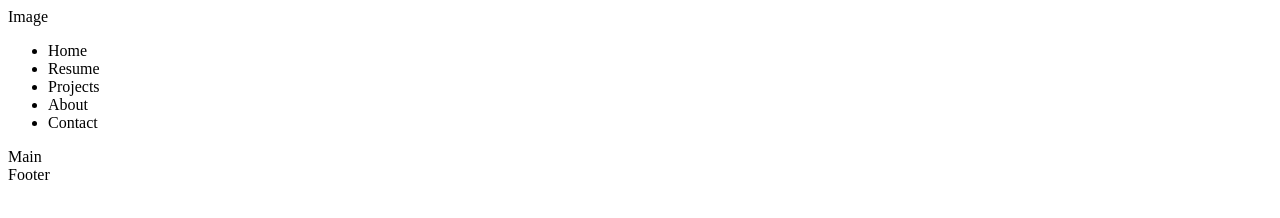
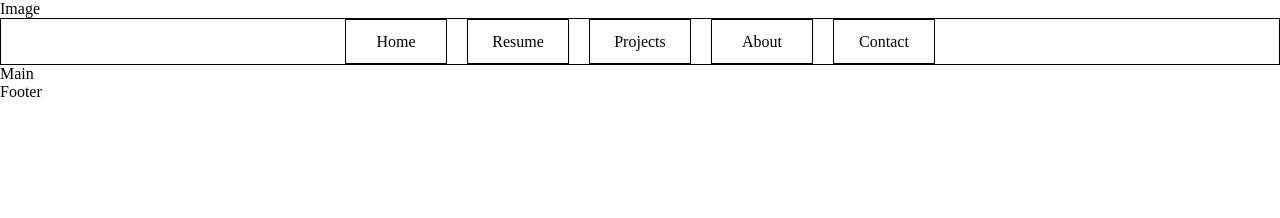
Before and after one commit to chapmancbVCU/portfolio, a website built with webpack: page dist/index.html in a window 1280 px wide. Built offline with nearby package versions, Linux system fonts and the light colour scheme.

Commit message:
Added styling for tabs.

```diff
--- a/src/css/styles.css
+++ b/src/css/styles.css
@@ -4,3 +4,28 @@
   Date Created: December 28, 2022
    Description: CSS Stylesheet for professional portfolio.
 ******************************************************************************/
+* {
+    margin: 0;
+    padding: 0;
+}
+
+.menu-list {
+    text-align: center;
+   justify-content: center;
+    list-style-type: none;
+    border: solid black 1px;
+
+    display: flex;
+    column-gap: 20px;
+}
+
+.page-tab {
+    border: solid black 1px;
+    width: 100px;
+    height: 30px;
+    padding-top: 13px;
+}
+
+@media only screen and (min-width: 700px) {
+
+}
```
